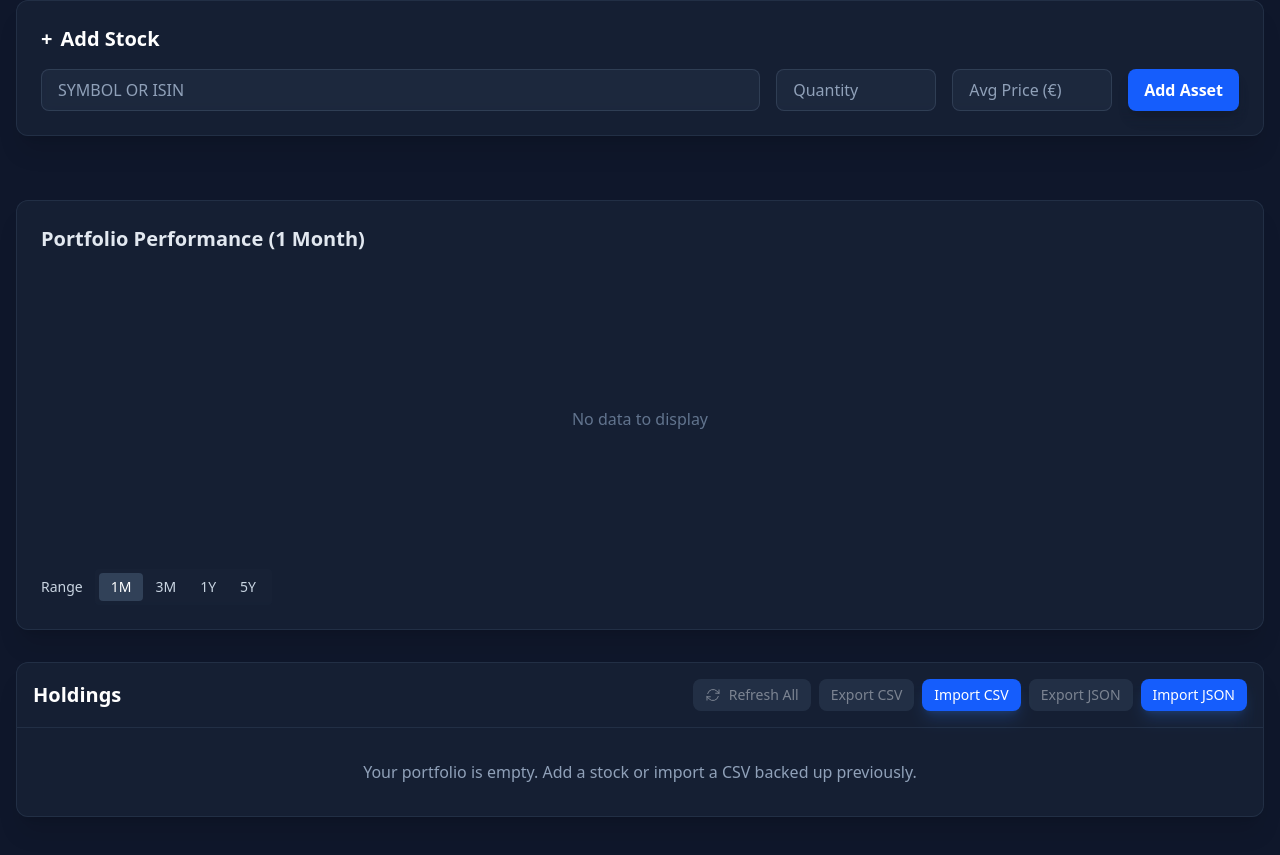
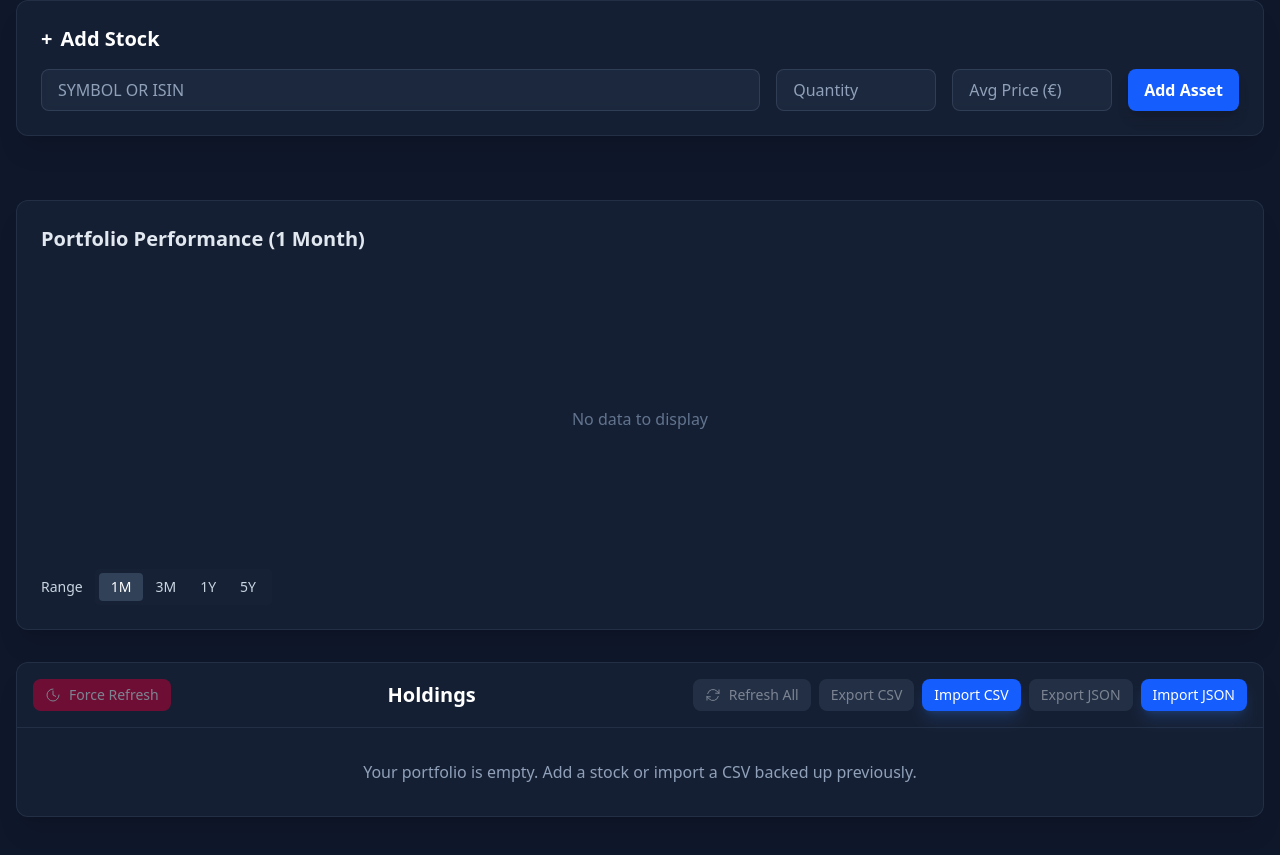
Before and after one commit to ammarnajjar/portfolio, a React (Vite) app: page / in a window 1280 px wide. Shown: the part 279-1134 px from the top of the page. Built offline with nearby package versions, Linux system fonts and the light colour scheme.

Commit message:
feat: add force refresh functionality for selected portfolio range and update state management

```diff
--- a/src/components/PortfolioList.tsx
+++ b/src/components/PortfolioList.tsx
@@ -7,7 +7,7 @@ type SortColumn = 'name' | 'symbol' | 'isin' | 'qty' | 'avgPrice' | 'current' |
 type SortDirection = 'asc' | 'desc';
 
 export const PortfolioList: React.FC = () => {
-  const { portfolio, removeStock, addStock, refreshPortfolio, refreshStock, exportPortfolio, importPortfolio } = useStore();
+  const { portfolio, removeStock, addStock, refreshPortfolio, refreshStock, exportPortfolio, importPortfolio, selectedRange, forceRefreshPortfolioRange, isLoading } = useStore();
   const [sortCol, setSortCol] = useState<SortColumn>('name');
   const [sortDir, setSortDir] = useState<SortDirection>('asc');
   const fileInputRef = React.useRef<HTMLInputElement>(null);
@@ -154,12 +154,29 @@ export const PortfolioList: React.FC = () => {
   return (
     <div className="glass-panel overflow-hidden">
       <div className="p-4 flex justify-between items-center border-b border-slate-700/50">
+            <button
+             onClick={() => {
+               if (!forceRefreshPortfolioRange) return;
+               const r = selectedRange;
+               if (!r) return;
+               forceRefreshPortfolioRange(r);
+             }}
+             disabled={portfolio.length === 0 || !!isLoading}
+             className="px-3 py-1.5 bg-rose-700 hover:bg-rose-600 text-slate-200 text-sm rounded-lg transition-colors flex items-center gap-2 disabled:opacity-50"
+             title="Force refresh selected range for all items"
+            >
+              <svg xmlns="http://www.w3.org/2000/svg" fill="none" viewBox="0 0 24 24" strokeWidth={1.5} stroke="currentColor" className="w-4 h-4">
+                <path strokeLinecap="round" strokeLinejoin="round" d="M12 6v6l4 2" />
+                <path strokeLinecap="round" strokeLinejoin="round" d="M21 12a9 9 0 11-9-9" />
+              </svg>
+              Force Refresh
+            </button>
         <h2 className="text-xl font-semibold text-white">Holdings</h2>
         <div className="flex gap-2">
           <div className="flex items-center gap-2">
             <button
              onClick={() => refreshPortfolio()}
-             disabled={portfolio.length === 0}
+             disabled={portfolio.length === 0 || !!isLoading}
              className="px-3 py-1.5 bg-slate-700 hover:bg-slate-600 text-slate-200 text-sm rounded-lg transition-colors flex items-center gap-2 disabled:opacity-50"
              title="Refresh All"
             >
@@ -334,7 +351,7 @@ export const PortfolioList: React.FC = () => {
                       }}
                       className="p-1 text-slate-400 hover:text-blue-400 transition-colors"
                       title="Refresh Quote"
-                      disabled={!!item.isRefreshing}
+                      disabled={!!item.isRefreshing || !!isLoading}
                     >
                       {item.isRefreshing ? (
                         <svg className="w-5 h-5 animate-spin" viewBox="0 0 24 24">
--- a/src/services/store-types.ts
+++ b/src/services/store-types.ts
@@ -25,6 +25,7 @@ export interface AppState {
   refreshPortfolio: () => Promise<void>;
   refreshStock: (id: string) => Promise<void>;
   refreshPortfolioRange?: (range: Range) => Promise<void>;
+  forceRefreshPortfolioRange?: (range: Range) => Promise<void>;
   exportPortfolio?: () => string;
   importPortfolio?: (json: string) => number;
   // Currently selected range for chart/refresh
--- a/src/services/store.tsx
+++ b/src/services/store.tsx
@@ -47,7 +47,7 @@ export const StoreProvider: React.FC<{ children: React.ReactNode }> = ({ childre
     return false;
   };
 
-  const refreshPortfolio = React.useCallback(async () => {
+  const refreshPortfolio = React.useCallback(async (opts: { force?: boolean } = {}) => {
     // Use the selected range if available by passing it to the API
     setIsLoading(true);
     if (!refreshControllerRef.current) refreshControllerRef.current = new AbortController();
@@ -72,7 +72,7 @@ export const StoreProvider: React.FC<{ children: React.ReactNode }> = ({ childre
           const fetchRange = selectedRange || DEFAULT_RANGE;
 
           // For 1M we always fetch fresh (don't skip and don't cache the result)
-          const alreadyFetched = fetchRange !== DEFAULT_RANGE && item.fetchedRanges && item.fetchedRanges.includes(fetchRange);
+          const alreadyFetched = !opts.force && fetchRange !== DEFAULT_RANGE && item.fetchedRanges && item.fetchedRanges.includes(fetchRange);
           if (alreadyFetched) {
             // Clear isRefreshing flag for this item
             setPortfolio(current => current.map(p => p.id === item.id ? ({ ...p, isRefreshing: false }) : p));
@@ -112,6 +112,15 @@ export const StoreProvider: React.FC<{ children: React.ReactNode }> = ({ childre
       setIsLoading(false);
     }
   }, [portfolio, selectedRange]);
+
+  const forceRefreshPortfolioRange = async (range: Range) => {
+    setSelectedRange(range);
+    if (refreshControllerRef.current) {
+      refreshControllerRef.current.abort();
+      refreshControllerRef.current = null;
+    }
+    return refreshPortfolio({ force: true });
+  };
 
   const stopRefresh = () => {
     if (refreshControllerRef.current) {
@@ -311,6 +320,7 @@ export const StoreProvider: React.FC<{ children: React.ReactNode }> = ({ childre
       removeStock,
       refreshPortfolio,
       refreshPortfolioRange,
+      forceRefreshPortfolioRange,
       exportPortfolio,
       importPortfolio,
       refreshStock,
```
